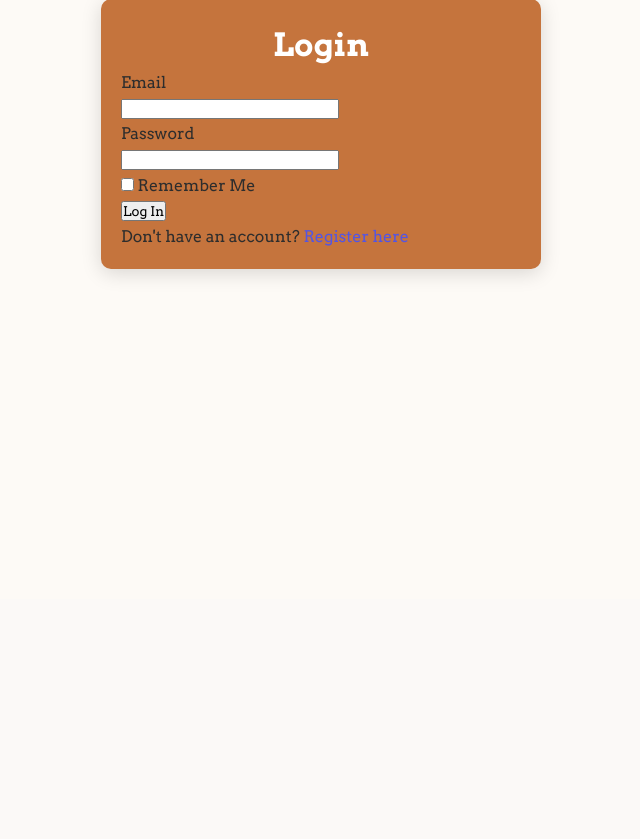
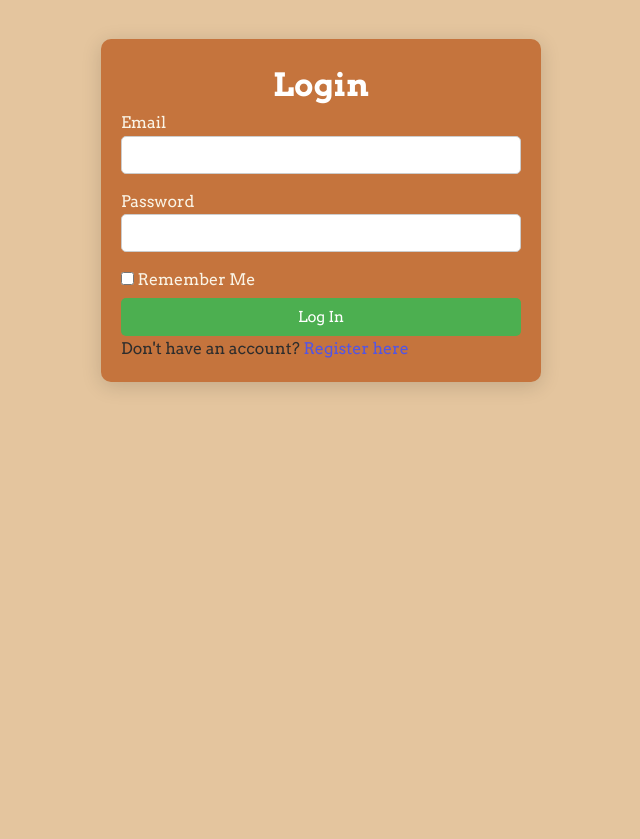
Before and after one commit to Jcamaran/Historical_Document_Repository, a Flask app: page /auth/login in a window 1280 px wide. Shown: the part 201-1040 px from the top of the page, without its empty margins (319-959 px from the left). Before the commit the page ends 479 px from the top, so only its background shows below. Run offline with Flask 3, Linux system fonts and the light colour scheme.

Commit message:
Update login.html

```diff
--- a/USER MANAGEMENT/app/templates/login.html
+++ b/USER MANAGEMENT/app/templates/login.html
@@ -3,31 +3,34 @@
 {% block title %}Login{% endblock %}
 
 {% block content %}
+<div class="div login_background">
     <div class="login-container">
         <h1>Login</h1>
         <form method="POST" action="{{ url_for('auth.login') }}">
             {{ form.hidden_tag() }}
-        <div>
-            {{ form.email.label }}<br>
-            {{ form.email(size=32) }}<br>
+            <div class="form-group">
+                <label for="email">{{ form.email.label }}</label>
+                {{ form.email(size=32, class="form-control") }}
                 {% for error in form.email.errors %}
-            <span style="color: red;">{{ error }}</span>
+                <span class="error">{{ error }}</span>
                 {% endfor %}
             </div>
-        <div>
-            {{ form.password.label }}<br>
-            {{ form.password(size=32) }}<br>
+            <div class="form-group">
+                <label for="password">{{ form.password.label }}</label>
+                {{ form.password(size=32, class="form-control") }}
                 {% for error in form.password.errors %}
-            <span style="color: red;">{{ error }}</span>
+                <span class="error">{{ error }}</span>
                 {% endfor %}
             </div>
-        <div>
-            {{ form.remember_me }} {{ form.remember_me.label }}
+            <div class="form-group">
+                {{ form.remember_me(class="form-check-input") }}
+                <label class="form-check-label" for="remember_me">{{ form.remember_me.label }}</label>
             </div>
             <div>
-            {{ form.submit() }}
+                {{ form.submit(class="btn-btn-primary") }}
             </div>
         </form>
         <p>Don't have an account? <a href="{{ url_for('auth.register') }}">Register here</a></p>
     </div>
+</div>
 {% endblock %}
```
Lines whose indentation alone changed are shown as unchanged.
